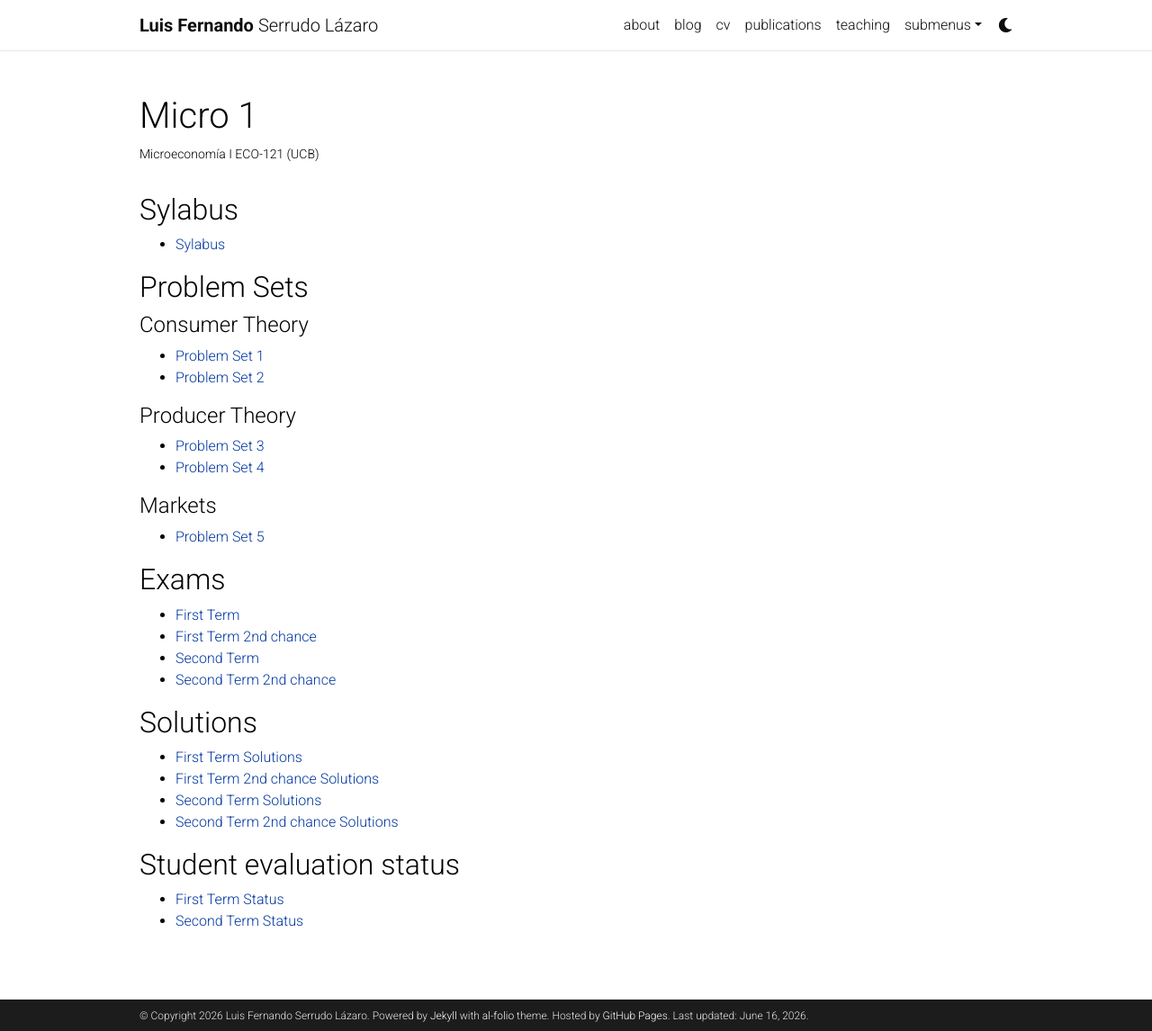
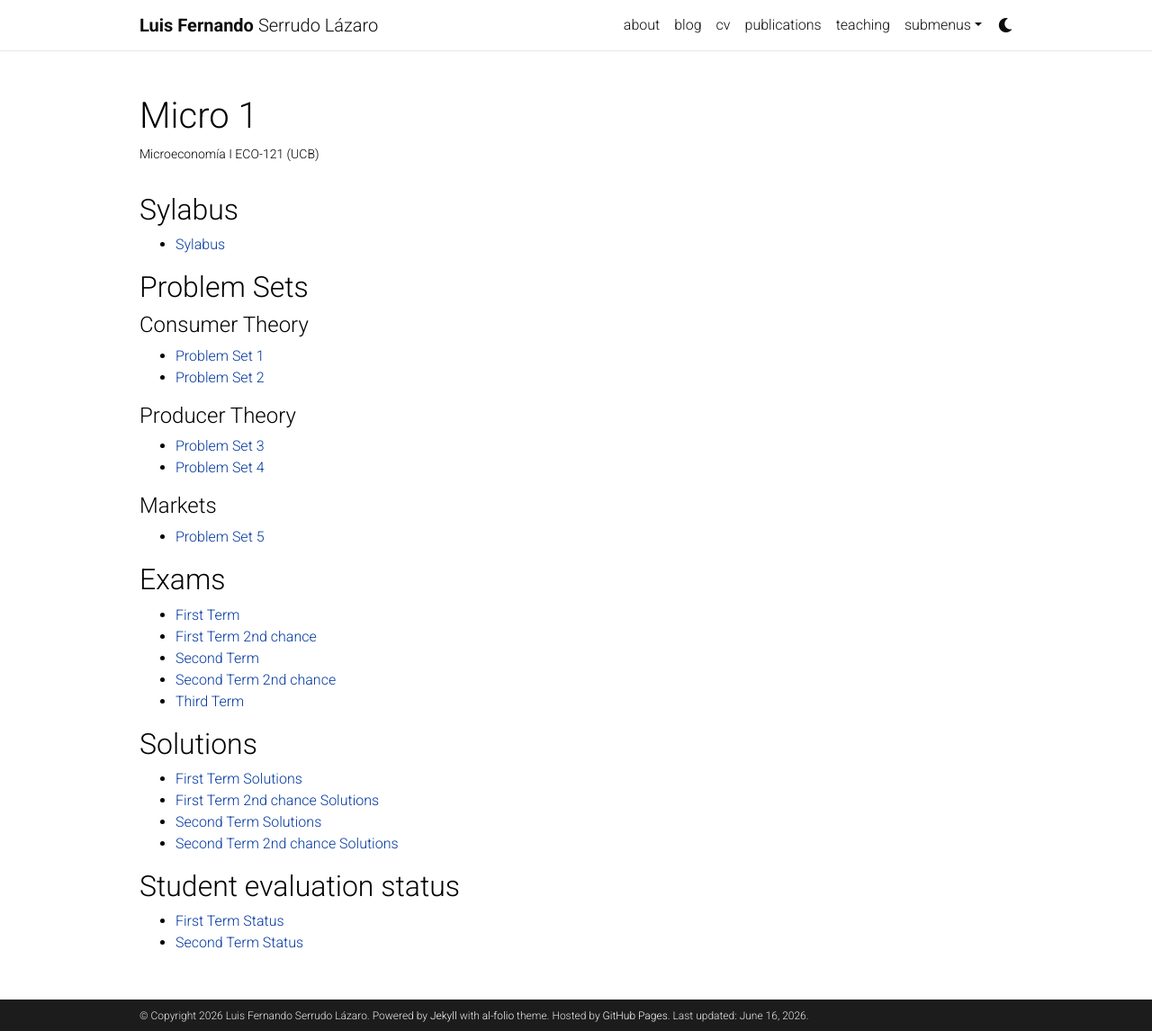
Before and after one commit to lserrudo/lserrudo.github.io, a Jekyll site: the page built from _projects/Microeconomics1.md, in a window 1280 px wide and 1146 px high. Shown: the whole window at 90% size. Built offline with Jekyll 4.4.1, drawn with Linux system fonts in a browser that asks for light colours; comment, search, counter and statistics services are not loaded; a style sheet for code colours, icons or effects is not loaded.

Commit message:
Update Microeconomics1.md

```diff
--- a/_projects/Microeconomics1.md
+++ b/_projects/Microeconomics1.md
@@ -27,6 +27,7 @@ category: teaching
 - [First Term 2nd chance](/assets/pdf/ExamI_rec.pdf)
 - [Second Term](/assets/pdf/ExamII.pdf)
 - [Second Term 2nd chance](/assets/pdf/ExamII_rec.pdf)
+- [Third Term](/assets/pdf/ExamIII.pdf)
 
 ## Solutions
 - [First Term Solutions](/assets/pdf/ExamI_Sol.pdf)
```
